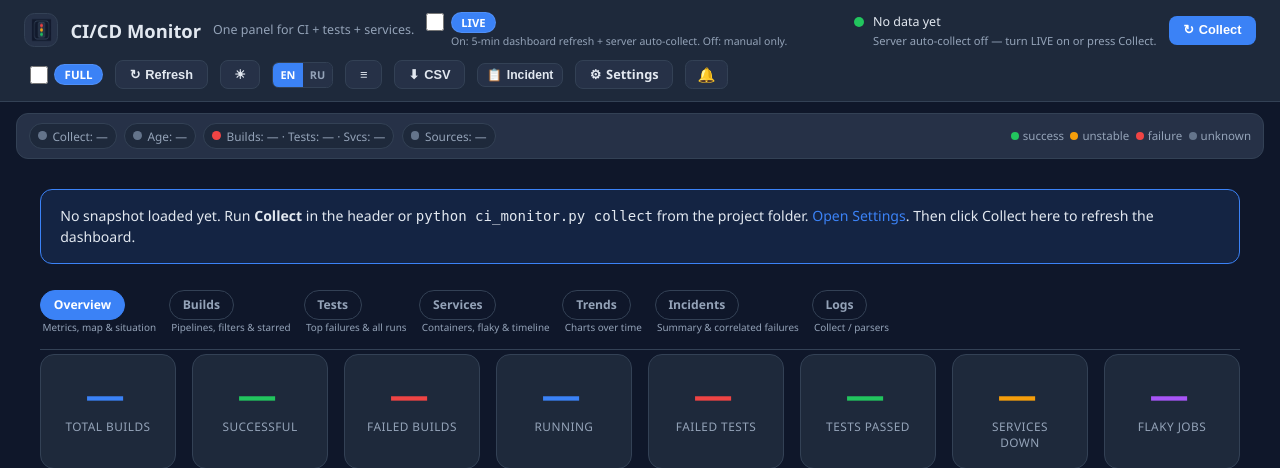
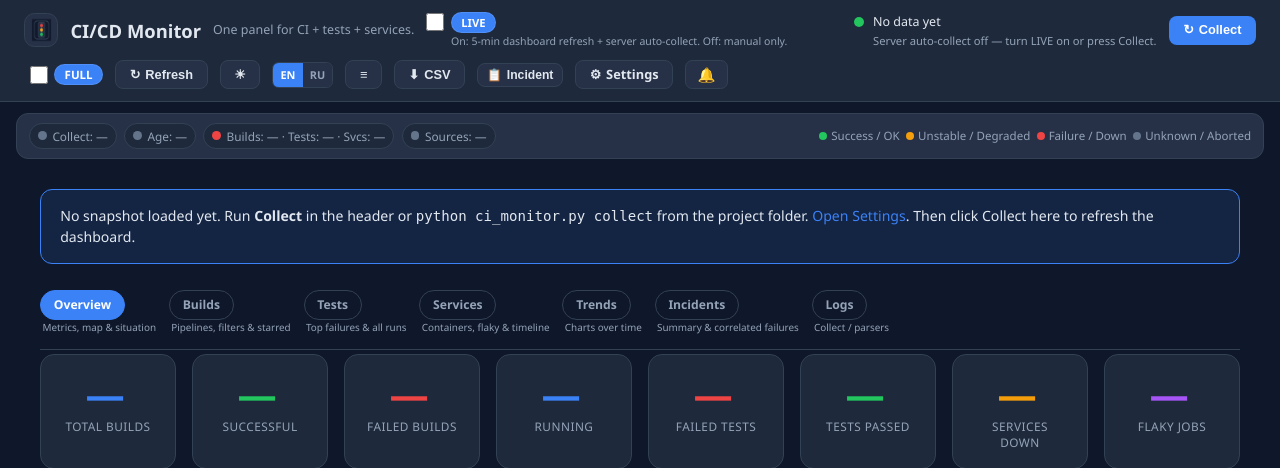
Before and after one commit to Craxti/pipeline-monitor, a FastAPI app: page / in a window 1280 px wide. Shown: the top 468 px of the page. Run offline with FastAPI, Linux system fonts and the light colour scheme; data that the repository does not hold is empty.

Commit message:
fix visuals

```diff
--- a/web/templates/index.html
+++ b/web/templates/index.html
@@ -88,11 +88,11 @@
     </span>
   </div>
   <div class="topbar-right">
-    <div class="topbar-legend" aria-label="Status legend">
-      <span class="lg"><span class="topdot ok"></span>success</span>
-      <span class="lg"><span class="topdot warn"></span>unstable</span>
-      <span class="lg"><span class="topdot err"></span>failure</span>
-      <span class="lg"><span class="topdot"></span>unknown</span>
+    <div class="topbar-legend" data-i18n-aria-label="statusLegend.aria_label" aria-label="Status legend">
+      <span class="lg"><span class="topdot ok"></span><span data-i18n="statusLegend.success">Success / OK</span></span>
+      <span class="lg"><span class="topdot warn"></span><span data-i18n="statusLegend.unstable">Unstable / Degraded</span></span>
+      <span class="lg"><span class="topdot err"></span><span data-i18n="statusLegend.failure">Failure / Down</span></span>
+      <span class="lg"><span class="topdot"></span><span data-i18n="statusLegend.unknown">Unknown / Aborted</span></span>
     </div>
   </div>
 </div>
@@ -209,27 +209,27 @@
   </div>
   <div id="map-body">
     <div class="filters" style="padding:.55rem 1rem .15rem;gap:.5rem;flex-wrap:wrap">
-      <input class="f-input" id="map-q" placeholder="Filter map…" style="width:220px"/>
+      <input class="f-input" id="map-q" data-i18n-placeholder="dash.filter_map_ph" placeholder="Filter map…" style="width:220px"/>
       <label style="display:inline-flex;align-items:center;gap:.35rem;font-size:.8rem;color:var(--muted)">
         <input type="checkbox" id="map-only-critical"/>
-        critical only
+        <span data-i18n="dash.critical_only">critical only</span>
       </label>
       <label style="display:inline-flex;align-items:center;gap:.35rem;font-size:.8rem;color:var(--muted)">
-        <input type="checkbox" id="map-st-failure" checked/> failed
+        <input type="checkbox" id="map-st-failure" checked/> <span data-i18n="dash.map_filter_failure">failed</span>
       </label>
       <label style="display:inline-flex;align-items:center;gap:.35rem;font-size:.8rem;color:var(--muted)">
-        <input type="checkbox" id="map-st-running" checked/> running
+        <input type="checkbox" id="map-st-running" checked/> <span data-i18n="dash.map_filter_running">running</span>
       </label>
       <label style="display:inline-flex;align-items:center;gap:.35rem;font-size:.8rem;color:var(--muted)">
-        <input type="checkbox" id="map-st-unstable" checked/> unstable
+        <input type="checkbox" id="map-st-unstable" checked/> <span data-i18n="dash.map_filter_unstable">unstable</span>
       </label>
       <label style="display:inline-flex;align-items:center;gap:.35rem;font-size:.8rem;color:var(--muted)">
-        <input type="checkbox" id="map-st-success" checked/> success
+        <input type="checkbox" id="map-st-success" checked/> <span data-i18n="dash.map_filter_success">success</span>
       </label>
       <label style="display:inline-flex;align-items:center;gap:.35rem;font-size:.8rem;color:var(--muted)">
-        <input type="checkbox" id="map-st-unknown" checked/> unknown
+        <input type="checkbox" id="map-st-unknown" checked/> <span data-i18n="dash.map_filter_unknown">unknown</span>
       </label>
-      <button type="button" class="btn btn-ghost btn-sm" data-dash-action="clearMapFilters">reset</button>
+      <button type="button" class="btn btn-ghost btn-sm" data-dash-action="clearMapFilters" data-i18n="dash.reset">reset</button>
     </div>
     <div class="map-grid" id="map-grid"></div>
     <div class="map-legend">
```
Also changed, not shown: web/templates/partials/i18n_core.html (+36 -0 lines), web/static/dashboard.js.
